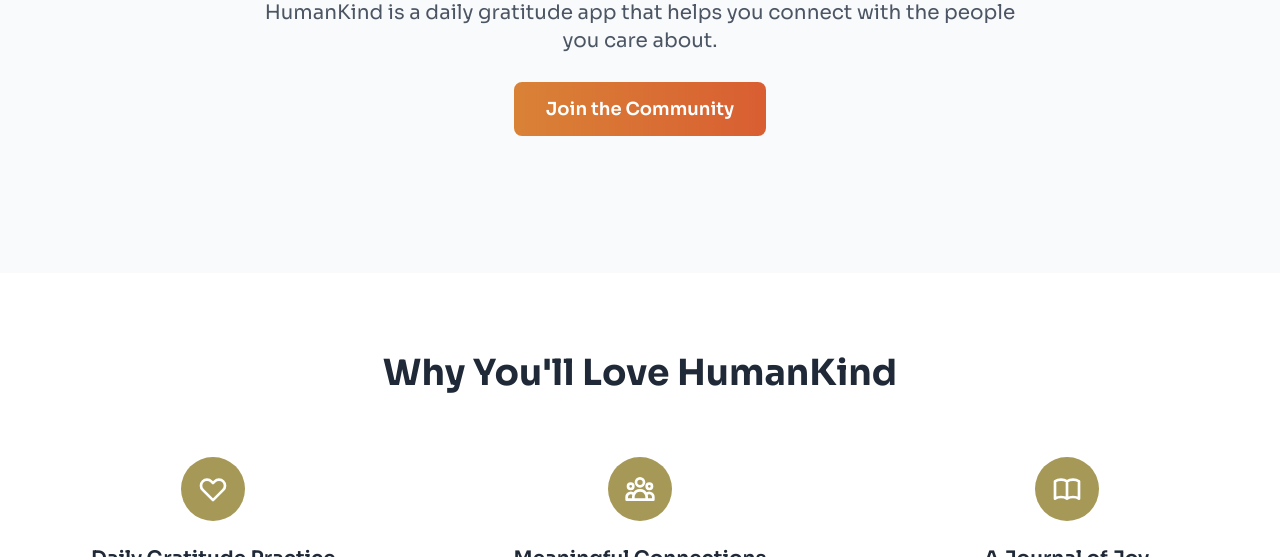
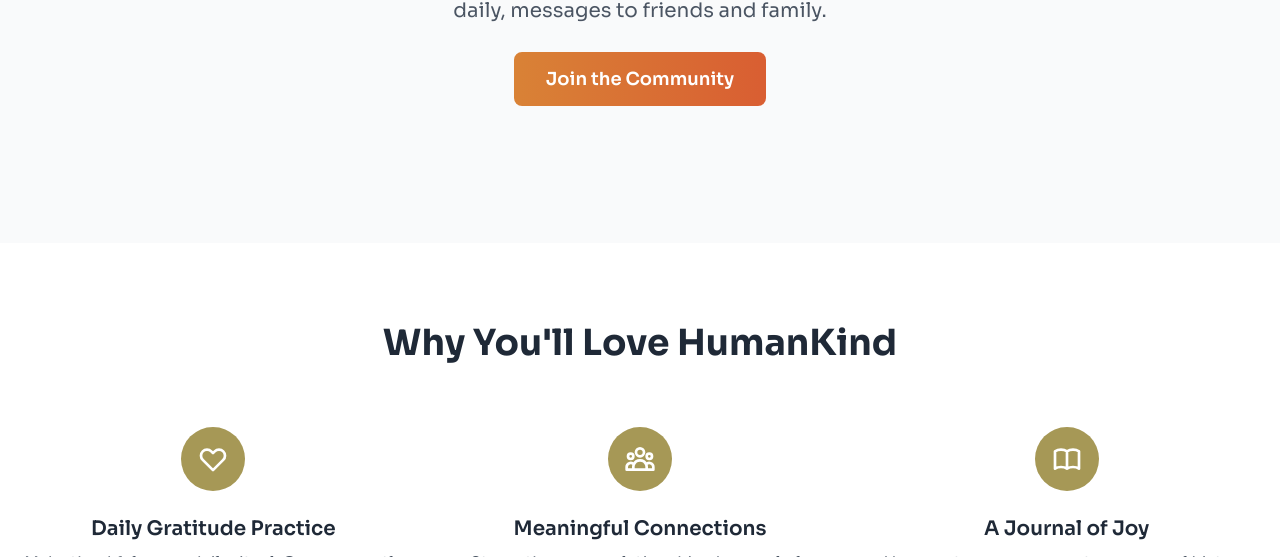
Before and after one commit to grsphx-human/grsphx-human.github.io, a website: page index.html in a window 1280 px wide. Shown: the part 543-1100 px from the top of the page. Drawn offline with nearby package versions, Linux system fonts and the light colour scheme.

Commit message:
Update index.html

```diff
--- a/index.html
+++ b/index.html
@@ -1,4 +1,3 @@
-
 <!DOCTYPE html>
 <html lang="en">
 <head>
@@ -32,7 +31,7 @@
     <link href="https://fonts.googleapis.com/css2?family=Sora:wght@400;600;700&display=swap" rel="stylesheet">
     <style>
         /* =====================================================================
-        Theme & Font Configuration - G
+        Theme & Font Configuration
         =====================================================================
         */
         :root {
@@ -52,12 +51,12 @@
             font-family: 'Sora', sans-serif;
             background-color: #F9FAFB; /* gray-50 */
             color: #1F2937; /* gray-800 */
-            padding-top: 80px;
+            padding-top: 50px;
         }
 
         /* Add scroll margin to sections to offset the fixed header */
         section {
-            scroll-margin-top: 80px;
+            scroll-margin-top: 50px;
         }
 
         /* Gradient Text */
@@ -151,13 +150,13 @@
     </div>
 
     <!-- Hero Section -->
-    <main class="w-full flex flex-col justify-center min-h-[calc(100vh-64px)] py-16">
+    <main class="w-full flex flex-col md:justify-center min-h-[calc(100vh-64px)] py-16">
         <div class="w-full max-w-7xl mx-auto px-6 text-center">
             <h1 class="text-5xl md:text-8xl font-bold leading-tight animate-on-scroll">
                 When you focus on the <span class="gradient-text">good</span>, the <span class="gradient-text">good</span> gets better.
             </h1>
             <p class="mt-6 text-lg md:text-xl text-gray-600 max-w-3xl mx-auto animate-on-scroll" style="transition-delay: 150ms;">
-                HumanKind is a daily gratitude app that helps you connect with the people you care about.
+                HumanKind is a mobile app that fosters gratitude and connection through daily, messages to friends and family.
             </p>
             <div class="mt-10 animate-on-scroll" style="transition-delay: 300ms;">
                 <a href="#subscribe" class="modern-btn text-white font-semibold px-8 py-4 rounded-lg text-lg">Join the Community</a>
```
